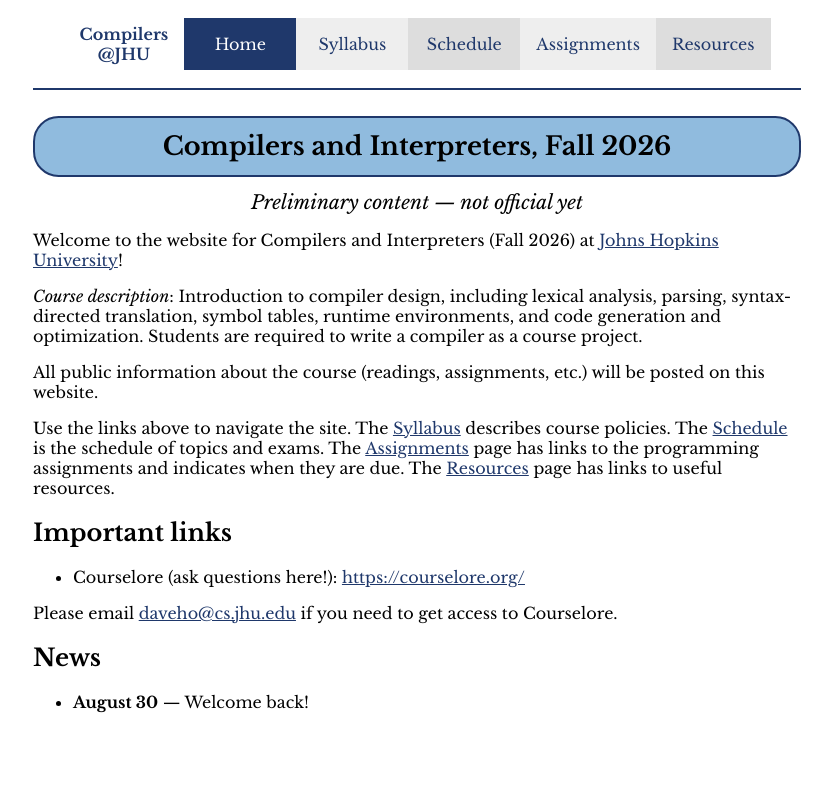
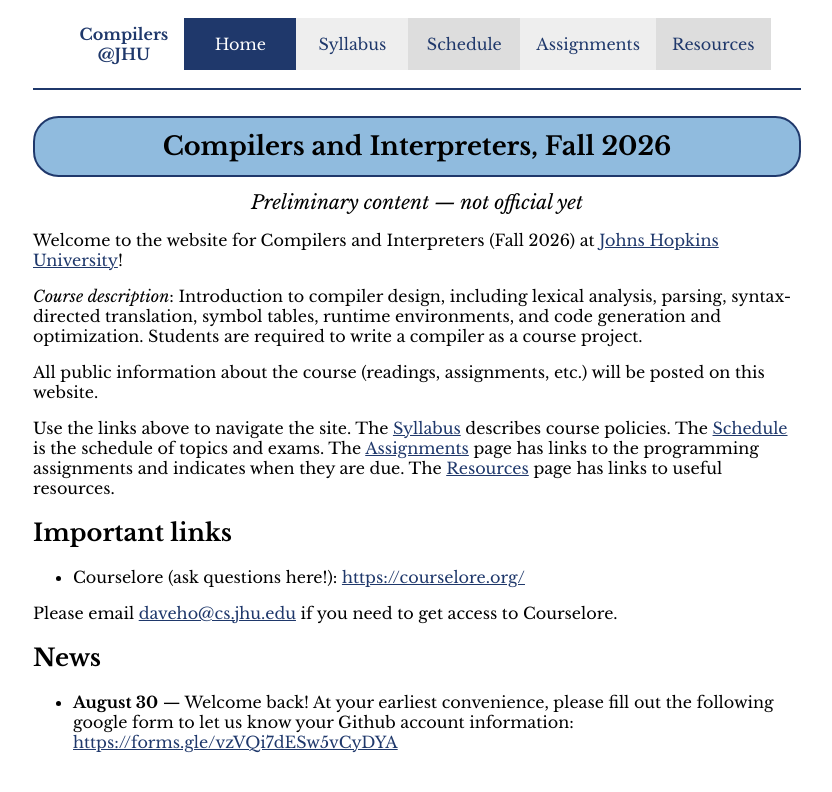
Before and after one commit to jhucompilers/fall2026, a Jekyll site: the page built from index.md, in a window 1280 px wide. Shown: the top 792 px of the page, without its empty margins (223-1055 px from the left). Built offline with Jekyll 4.4.1, drawn with Linux system fonts in a browser that asks for light colours.

Commit message:
link to github account info form

```diff
--- a/index.md
+++ b/index.md
@@ -29,4 +29,6 @@ Please email <daveho@cs.jhu.edu> if you need to get access to Courselore.
 
 ## News
 
-* **August 30** — Welcome back!
+* **August 30** — Welcome back! At your earliest convenience,
+  please fill out the following google form to let us know your
+  Github account information: <https://forms.gle/vzVQi7dESw5vCyDYA>
```
